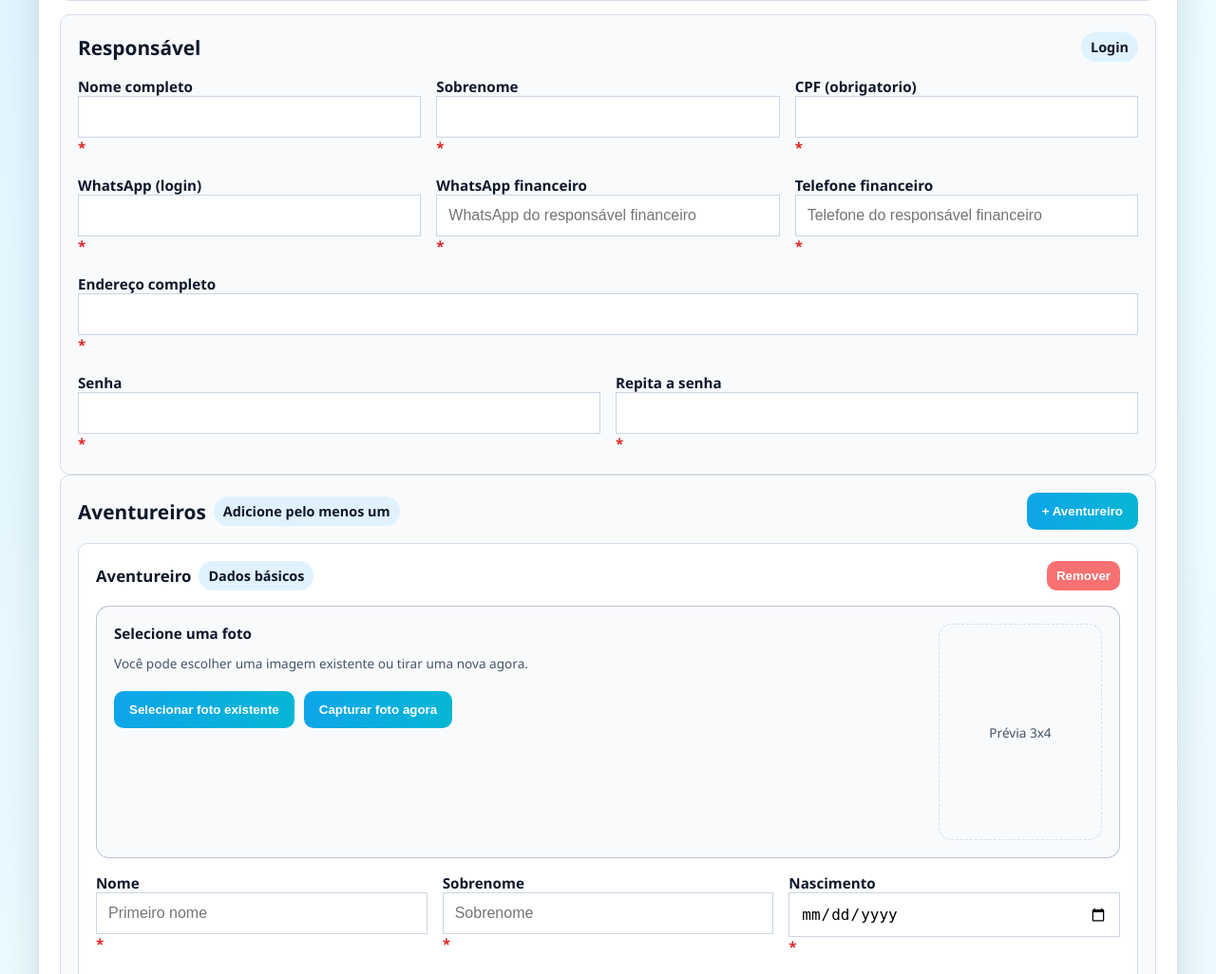
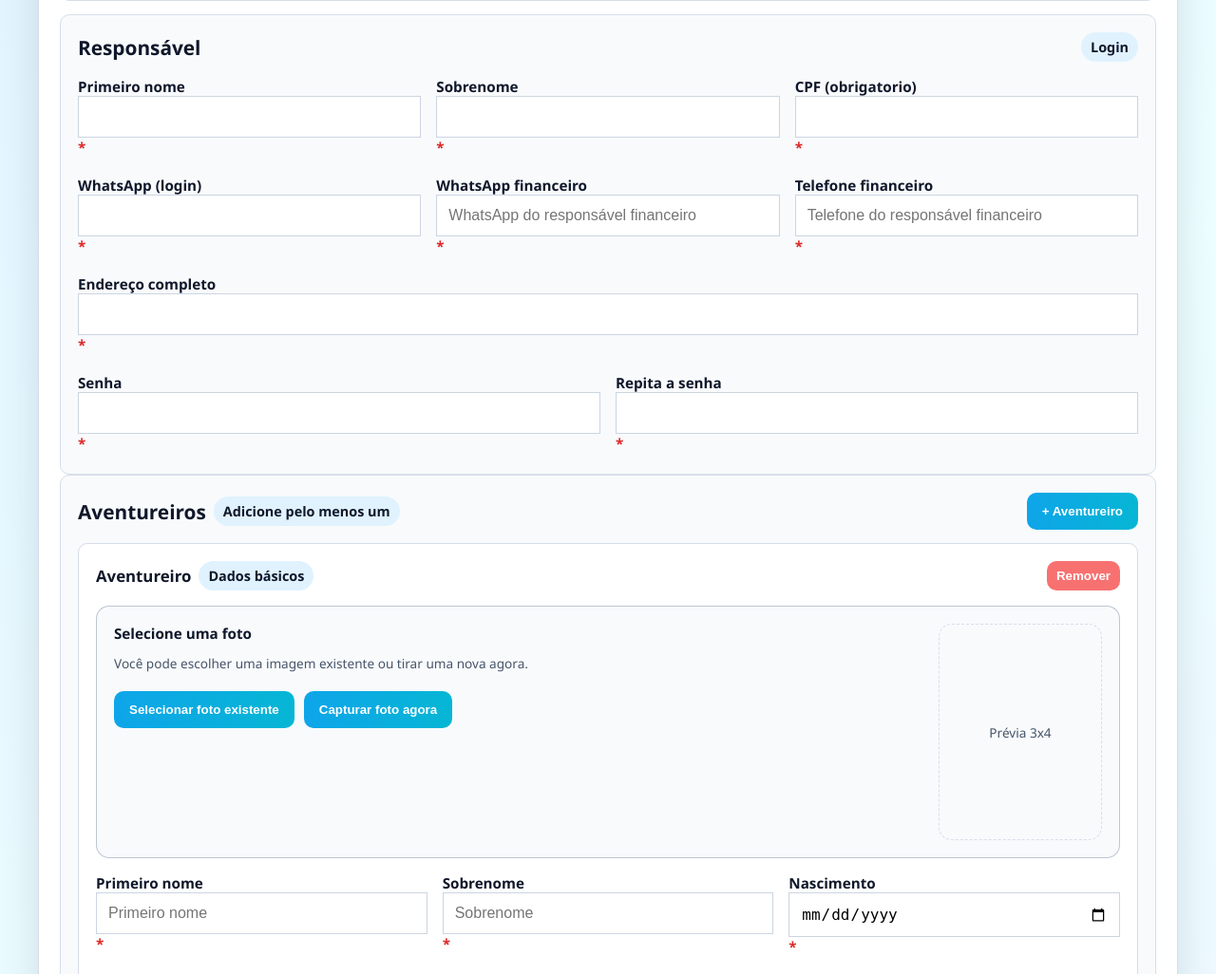
Before and after one commit to fabianopolone123/SITE-PINHALJUNIOR, a Django app: page /cadastro/ in a window 1280 px wide. Shown: the part 360-1386 px from the top of the page at 95% size. Run offline with Django 5.2, Linux system fonts and the light colour scheme.

Commit message:
mudado de nome para primeiro nome no cadstro

```diff
--- a/templates/core/signup.html
+++ b/templates/core/signup.html
@@ -191,7 +191,7 @@
                             </div>
                         </div>
                         <div class="row-wide">
-                            <div><label class="required">Nome<input type="text" id="dir-name" name="dir_name" list="directoria-names" value="{{ directoria_values.dir_name }}" required></label></div>
+                            <div><label class="required">Primeiro nome<input type="text" id="dir-name" name="dir_name" list="directoria-names" value="{{ directoria_values.dir_name }}" required></label></div>
                             <div><label class="required">Sobrenome<input type="text" name="dir_last" value="{{ directoria_values.dir_last }}" required></label></div>
                             <div><label class="required">WhatsApp<input type="text" id="dir-whatsapp" name="dir_whatsapp" value="{{ directoria_values.dir_whatsapp }}" required></label></div>
                             <div><label class="required">Endereço completo<input type="text" id="dir-address" name="dir_address" value="{{ directoria_values.dir_address }}" required></label></div>
@@ -226,7 +226,7 @@
                                 <span class="pill">Login</span>
                             </div>
                             <div class="row-wide">
-                                <div><label class="required">Nome completo<input type="text" name="resp_name" value="{{ responsavel_values.resp_name }}" required></label></div>
+                                <div><label class="required">Primeiro nome<input type="text" name="resp_name" value="{{ responsavel_values.resp_name }}" required></label></div>
                                 <div><label class="required">Sobrenome<input type="text" name="resp_last" value="{{ responsavel_values.resp_last }}" required></label></div>
                                 <div><label class="required">CPF (obrigatorio)<input type="text" name="resp_cpf" value="{{ responsavel_values.resp_cpf }}" required></label></div>
                             </div>
@@ -525,8 +525,8 @@ document.addEventListener('DOMContentLoaded', () => {
                     <img alt="Prévia da foto do aventureiro">
                 </div>
             </div>
-            <div class="row-wide">
-                <div><label class="required">Nome<input name="child_name" value="${childData.name || ''}" required placeholder="Primeiro nome"></label></div>
+                <div class="row-wide">
+                    <div><label class="required">Primeiro nome<input name="child_name" value="${childData.name || ''}" required placeholder="Primeiro nome"></label></div>
                 <div><label class="required">Sobrenome<input name="child_last" value="${childData.last || ''}" required placeholder="Sobrenome"></label></div>
                 <div><label class="required">Nascimento<input type="date" name="child_birth" value="${childData.birth || ''}" required></label></div>
                 <div><label class="required">Sexo
```
